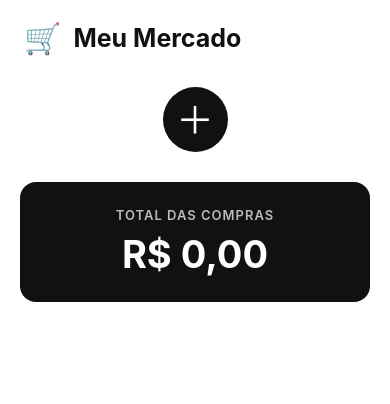
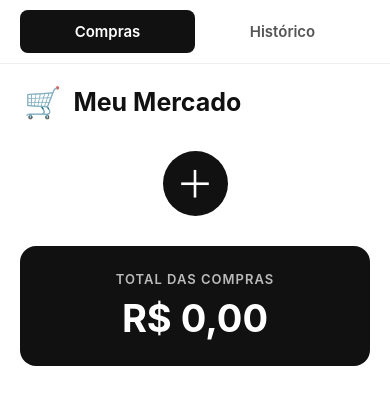
Before and after one commit to Empreendedorismomagnetico/Meu-Mercado-1, a React Native app: screen / in a window 390 px wide. Shown: the top 404 px of the page. Built offline with nearby package versions, Linux system fonts and the light colour scheme.

Commit message:
Update App.js

```diff
--- a/App.js
+++ b/App.js
@@ -1,5 +1,5 @@
 
-import React, { useState } from 'react';
+import React, { useState, useRef } from 'react';
 
 import {
   View,
@@ -7,6 +7,8 @@ import {
   Dimensions,
   StatusBar,
   StyleSheet,
+  TouchableOpacity,
+  Text,
 } from 'react-native';
 
 import HomeScreen from './src/screens/HomeScreen';
@@ -17,6 +19,20 @@ const SCREEN_WIDTH = Dimensions.get('window').width;
 export default function App() {
   const [currentPage, setCurrentPage] = useState(0);
   const [historyKey, setHistoryKey] = useState(0);
+  const scrollRef = useRef(null);
+
+  function navigateTo(page) {
+    scrollRef.current?.scrollTo({
+      x: page * SCREEN_WIDTH,
+      animated: true,
+    });
+
+    setCurrentPage(page);
+
+    if (page === 1) {
+      setHistoryKey(value => value + 1);
+    }
+  }
 
   function handlePageChange(event) {
     const position = event.nativeEvent.contentOffset.x;
@@ -38,7 +54,40 @@ export default function App() {
         barStyle="dark-content"
       />
 
+      <View style={styles.navigation}>
+        <TouchableOpacity
+          style={[
+            styles.navButton,
+            currentPage === 0 && styles.activeButton,
+          ]}
+          onPress={() => navigateTo(0)}
+        >
+          <Text style={[
+            styles.navText,
+            currentPage === 0 && styles.activeText,
+          ]}>
+            Compras
+          </Text>
+        </TouchableOpacity>
+
+        <TouchableOpacity
+          style={[
+            styles.navButton,
+            currentPage === 1 && styles.activeButton,
+          ]}
+          onPress={() => navigateTo(1)}
+        >
+          <Text style={[
+            styles.navText,
+            currentPage === 1 && styles.activeText,
+          ]}>
+            Histórico
+          </Text>
+        </TouchableOpacity>
+      </View>
+
       <ScrollView
+        ref={scrollRef}
         horizontal
         pagingEnabled
         showsHorizontalScrollIndicator={false}
@@ -63,6 +112,36 @@ const styles = StyleSheet.create({
     backgroundColor: '#FFFFFF',
   },
 
+  navigation: {
+    flexDirection: 'row',
+    paddingHorizontal: 20,
+    paddingVertical: 10,
+    backgroundColor: '#FFFFFF',
+    borderBottomWidth: 1,
+    borderBottomColor: '#EEEEEE',
+  },
+
+  navButton: {
+    flex: 1,
+    alignItems: 'center',
+    paddingVertical: 12,
+    borderRadius: 8,
+  },
+
+  activeButton: {
+    backgroundColor: '#111111',
+  },
+
+  navText: {
+    color: '#555555',
+    fontSize: 15,
+    fontWeight: '600',
+  },
+
+  activeText: {
+    color: '#FFFFFF',
+  },
+
   page: {
     width: SCREEN_WIDTH,
     flex: 1,
```
